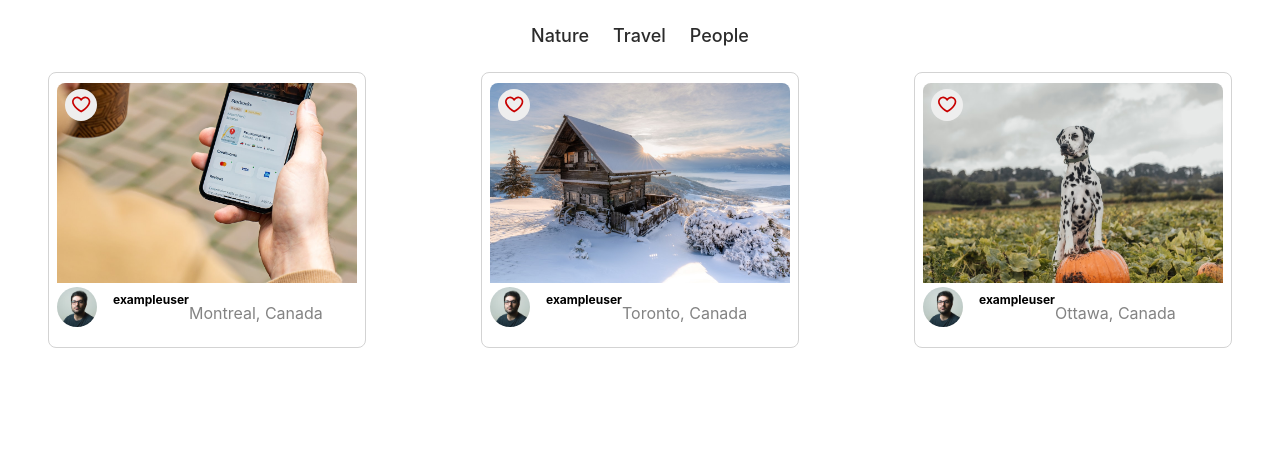
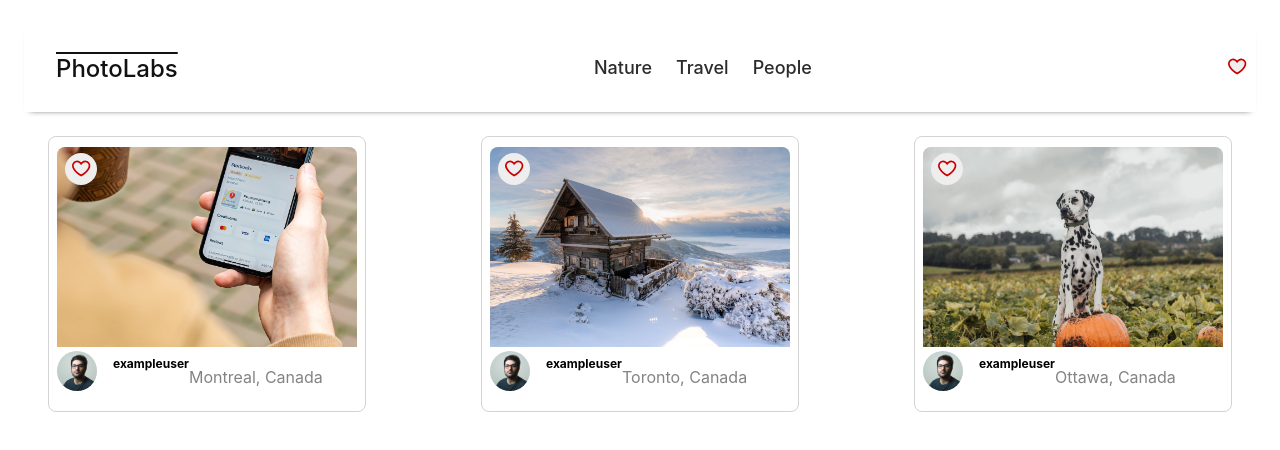
Before and after one commit to schang9m/photolabs, a React (Create React App) app in the folder frontend/: page / in a window 1280 px wide. Shown: the top 450 px of the page. Built offline with nearby package versions, Linux system fonts and the light colour scheme; the HTML template or start-up script is replaced by a standard one.

Commit message:
added a nav for the page

```diff
--- a/frontend/src/App.jsx
+++ b/frontend/src/App.jsx
@@ -3,6 +3,7 @@
 import PhotoList from 'components/PhotoList';
 import './App.scss';
 import TopicList from 'components/TopicList';
+import TopNavigation from 'components/TopNavigationBar';
 
 
 // const photoArr = new Array(3).fill(sampleDataForPhotoListItem)
@@ -17,7 +18,7 @@
         </>
       }
       )} */}
-      <TopicList/>
+      <TopNavigation/>
       <PhotoList/>
 
     </div>
--- a/frontend/src/components/TopNavigationBar.jsx
+++ b/frontend/src/components/TopNavigationBar.jsx
@@ -1,11 +1,15 @@
 import React from 'react';
 
 import '../styles/TopNavigationBar.scss'
+import FavBadge from './FavBadge';
+import TopicList from './TopicList';
 
 const TopNavigation = () => {
   return (
     <div className="top-nav-bar">
       <span className="top-nav-bar__logo">PhotoLabs</span>
+      <TopicList/>
+      <FavBadge/>
     </div>
   )
 }
```
